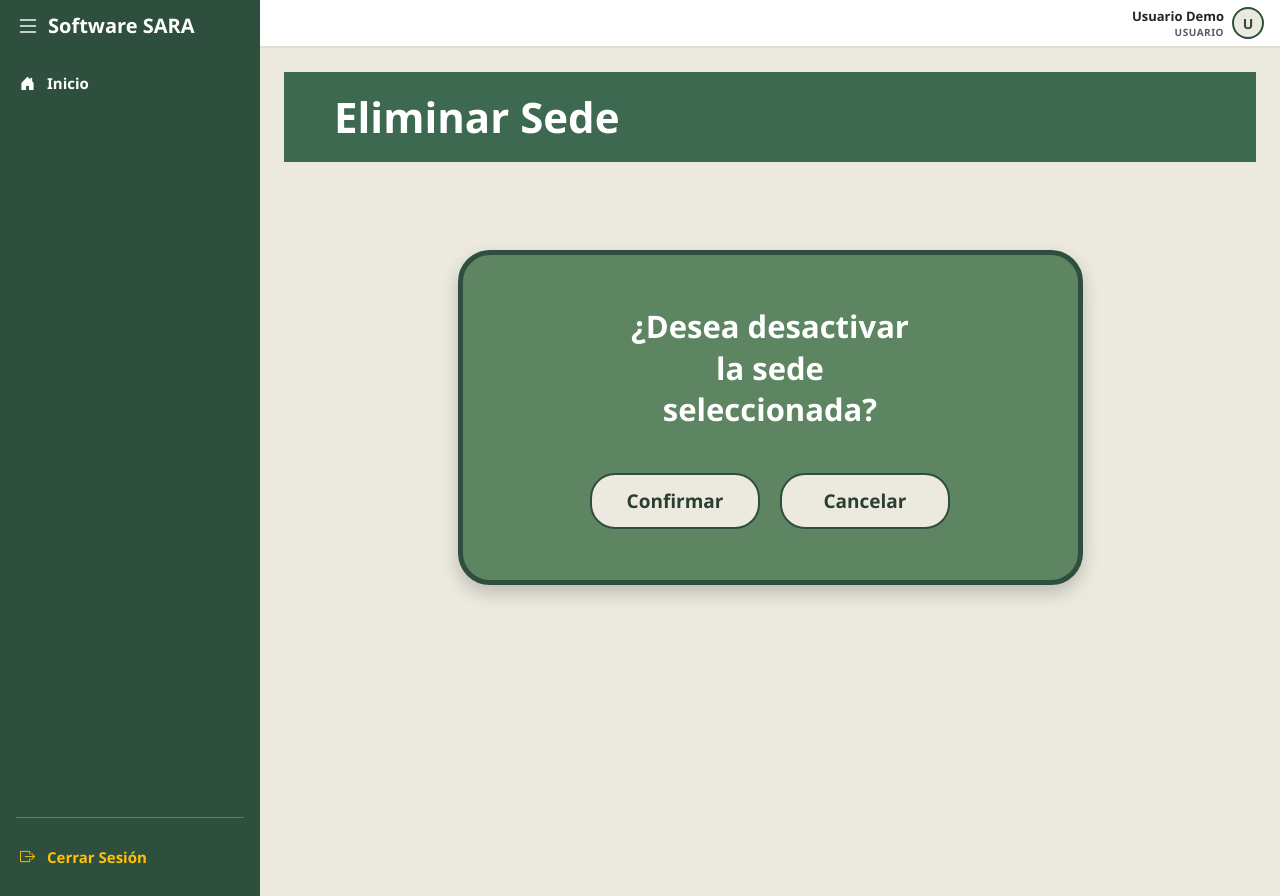
After one commit to Yuliana-2006/Software-SARA, an ASP.NET Core app: template Views/Sedes/EliminarSede.cshtml in a window 1280 px wide. The commit adds this page. Run offline with ASP.NET Core 8, Linux system fonts and the light colour scheme; the template is opened without the code that fills it, so the values that code supplies are empty.

Commit message:
Eliminar

```diff
--- /dev/null
+++ b/Views/Sedes/EliminarSede.cshtml
@@ -0,0 +1,259 @@
+@model Software_SARA.Controllers.SedeViewModel
+
+@{
+    ViewData["Title"] = "Eliminar Sede";
+}
+
+<div class="eliminar-page">
+
+    <!-- ENCABEZADO -->
+    <div class="eliminar-header">
+        <h1>Eliminar Sede</h1>
+    </div>
+
+
+    <!-- TARJETA DE CONFIRMACIÓN -->
+    <div class="confirmacion-container">
+
+        <div class="confirmacion-card">
+
+            <h2>
+                ¿Desea desactivar
+                <br />
+                la sede
+                <br />
+                seleccionada?
+            </h2>
+
+            <div class="confirmacion-buttons">
+
+                <!-- CONFIRMAR -->
+                <form asp-controller="Sedes"
+                      asp-action="RegistrarSede"
+                      method="post">
+
+                    <input type="hidden"
+                           name="id"
+                           value="@Model.Id" />
+
+                    <button type="submit"
+                            class="confirmacion-button">
+                        Confirmar
+                    </button>
+
+                </form>
+
+
+                <!-- CANCELAR -->
+                <a asp-controller="Sedes"
+                   asp-action="RegistrarSede"
+                   class="confirmacion-button">
+                    Cancelar
+                </a>
+
+            </div>
+
+        </div>
+
+    </div>
+
+</div>
+
+
+<style>
+
+    /* =========================================
+       PÁGINA
+       ========================================= */
+
+    .eliminar-page {
+        width: 100%;
+        min-height: 100vh;
+        background-color: #ECE9DF;
+    }
+
+
+    /* =========================================
+       ENCABEZADO
+       ========================================= */
+
+    .eliminar-header {
+        width: 100%;
+        height: 90px;
+
+        background-color: #3C694F;
+
+        display: flex;
+        align-items: center;
+
+        padding-left: 50px;
+
+        box-sizing: border-box;
+    }
+
+
+    .eliminar-header h1 {
+        margin: 0;
+
+        color: white;
+
+        font-family: 'Segoe UI', Tahoma, Geneva, Verdana, sans-serif;
+
+        font-size: 42px;
+        font-weight: 800;
+    }
+
+
+    /* =========================================
+       CONTENEDOR
+       ========================================= */
+
+    .confirmacion-container {
+        width: 100%;
+
+        display: flex;
+
+        justify-content: center;
+
+        align-items: flex-start;
+
+        padding-top: 88px;
+
+        box-sizing: border-box;
+    }
+
+
+    /* =========================================
+       TARJETA
+       ========================================= */
+
+    .confirmacion-card {
+        width: 625px;
+        min-height: 335px;
+
+        background-color: #5E8562;
+
+        border: 5px solid #2E4F3E;
+
+        border-radius: 32px;
+
+        box-shadow: 0 8px 18px rgba(0, 0, 0, 0.20);
+
+        display: flex;
+
+        flex-direction: column;
+
+        align-items: center;
+
+        justify-content: center;
+
+        padding: 45px 35px;
+
+        box-sizing: border-box;
+    }
+
+
+    /* =========================================
+       TEXTO
+       ========================================= */
+
+    .confirmacion-card h2 {
+        margin: 0;
+
+        color: white;
+
+        text-align: center;
+
+        font-family: 'Segoe UI', Tahoma, Geneva, Verdana, sans-serif;
+
+        font-size: 31px;
+
+        line-height: 1.35;
+
+        font-weight: 800;
+    }
+
+
+    /* =========================================
+       BOTONES
+       ========================================= */
+
+    .confirmacion-buttons {
+        display: flex;
+
+        justify-content: center;
+
+        align-items: center;
+
+        gap: 20px;
+
+        margin-top: 42px;
+    }
+
+
+    .confirmacion-buttons form {
+        margin: 0;
+    }
+
+
+    .confirmacion-button {
+        width: 170px;
+
+        height: 56px;
+
+        border-radius: 25px;
+
+        border: 2px solid #2E4F3E;
+
+        background-color: #ECE9DF;
+
+        color: #293F32;
+
+        font-family: 'Segoe UI', Tahoma, Geneva, Verdana, sans-serif;
+
+        font-size: 19px;
+
+        font-weight: 800;
+
+        text-decoration: none;
+
+        display: flex;
+
+        align-items: center;
+
+        justify-content: center;
+
+        box-sizing: border-box;
+
+        cursor: pointer;
+    }
+
+
+    .confirmacion-button:hover {
+        background-color: #DCD9CF;
+
+        color: #293F32;
+    }
+
+
+    /* =========================================
+       RESPONSIVE
+       ========================================= */
+
+    @@media (max-width: 700px) {
+
+        .eliminar-header {
+            padding-left: 25px;
+        }
+
+        .eliminar-header h1 {
+            font-size: 32px;
+        }
+
+        .confirmacion-card {
+            width: calc(100% - 30px);
+        }
+
+    }
+
+</style>
```
Also changed, not shown: Controllers/SedesController.cs (+31 -0 lines), Views/Sedes/RegistrarSede.cshtml (+25 -21 lines).
